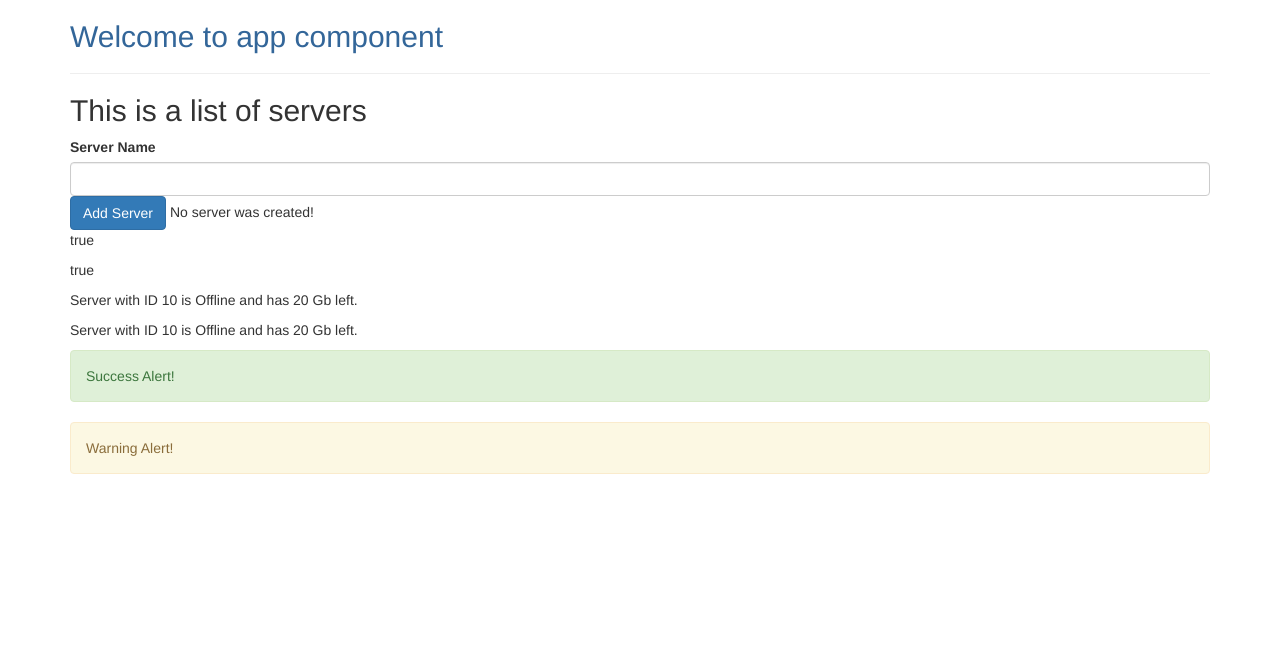
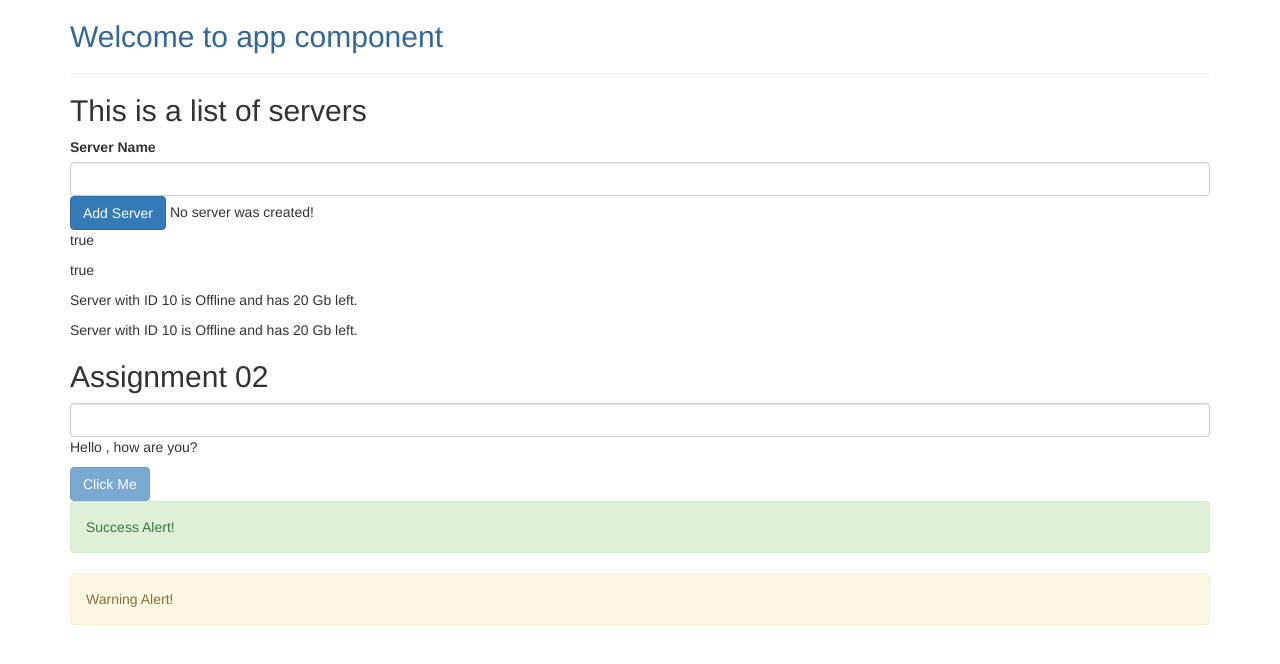
Before and after one commit to ryan-learning-git/angular-my-first-app, an Angular app: page / in a window 1280 px wide. Shown: the top 664 px of the page. Built offline with nearby package versions, Linux system fonts and the light colour scheme.

Commit message:
Completed Assignment 02

```diff
--- a/src/app/servers/servers.component.html
+++ b/src/app/servers/servers.component.html
@@ -23,3 +23,17 @@
 
 <app-server></app-server>
 <app-server></app-server>
+
+<h2>Assignment 02</h2>
+<input type="text"
+       class="form-control"
+       [(ngModel)]="username"
+       />
+
+<p>Hello {{username}}, how are you?</p>
+
+<button
+  class="btn btn-primary"
+  [disabled]="isUsernameEmpty()"
+  (click)="onClickUsernameButton()"
+>Click Me</button>
--- a/src/app/servers/servers.component.ts
+++ b/src/app/servers/servers.component.ts
@@ -12,6 +12,7 @@ export class ServersComponent implements OnInit {
   serverCreationStatus = 'No server was created!';
 
   serverName: string = '';
+  username:string = '';
 
   constructor() {
     // using () => to allow use of 'this' keyword with an es6 arrow function
@@ -27,6 +28,12 @@ export class ServersComponent implements OnInit {
     this.serverCreationStatus = 'Server was created, name is '+this.serverName+'!';
   }
 
+  isUsernameEmpty(){ return this.username==''; }
+
+  onClickUsernameButton(){
+    this.username = '';
+  }
+
   // not used anymore
   onUpdateServerName(event: any){
     // console.log(event);
```
